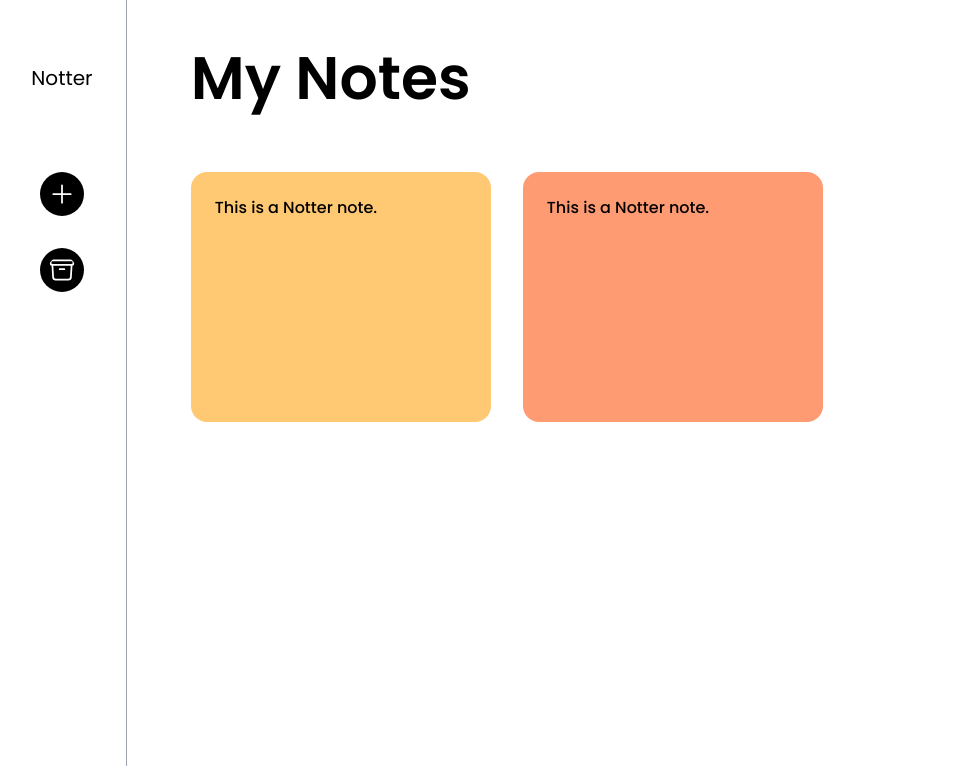
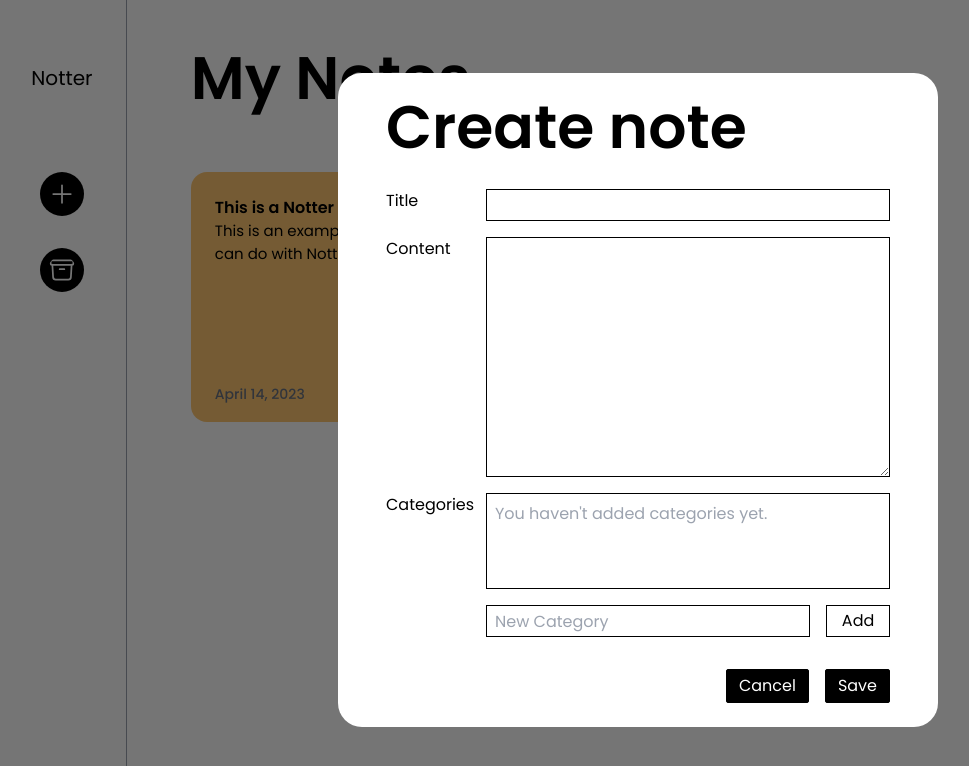
Before and after one commit to MartinMorici/ensolvers-challenge, a React (Vite) app: page / in a window 1280 px wide. Shown: the top 766 px of the page, without its empty margins (2-971 px from the left). Built offline with nearby package versions, Linux system fonts and the light colour scheme.

Commit message:
Finished add categories in AddNotes form

```diff
--- a/src/App.tsx
+++ b/src/App.tsx
@@ -1,4 +1,5 @@
 import './App.css';
+import AddNote from './components/AddNote';
 import Notes from './components/Notes';
 import Sidebar from './components/Sidebar';
 
@@ -8,6 +9,7 @@ function App() {
     <div className='App font-poppins flex'>
       <Sidebar/>
       <Notes/>
+      <AddNote/>
     </div>
   );
 }
--- /dev/null
+++ b/src/components/AddNote.tsx
@@ -0,0 +1,61 @@
+import { TagIcon, XMarkIcon  } from '@heroicons/react/24/solid'
+import { FormEvent, useRef, useState } from 'react'
+
+const AddNote = () => {
+    const [categories, setCategories] = useState<string[]>([])
+    const categorie = useRef<HTMLInputElement>(null)
+
+    const addCategorie = () => {
+        if(categorie.current!.value){
+            const newCategories = [...categories, categorie.current!.value]
+            setCategories(newCategories);
+        }
+        categorie.current!.value='';
+    }
+    const removeCategorie = (cat: string) => {
+        const newCategories = categories.filter((categ) => categ !== cat);
+        setCategories(newCategories);
+    }
+  return (
+    <div className='absolute inset-0 flex justify-center items-center bg-[#0000008a]'>
+        <form className='max-w-[600px] w-full bg-white  rounded-3xl py-6 px-12 '>
+            <h3 className='text-6xl font-semibold'>Create note</h3>
+            <div className='grid grid-cols-[100px_1fr] mt-8'>
+                <label htmlFor="title">Title</label>
+                <input className='px-2 h-8 border border-black' type="text" id='title' />
+            </div>
+            <div className='grid grid-cols-[100px_1fr] mt-4'>
+                <label htmlFor="content">Content</label>
+                <textarea className='px-2 py-1 border border-black h-60' id='content' />
+            </div>
+            <div className='grid grid-cols-[100px_1fr] mt-4'>
+                <label htmlFor="categories">Categories</label>
+                <div>
+                    <div className=' p-2 h-24 border border-black w-full flex flex-wrap gap-y-1 overflow-auto'>
+                        {categories.length <= 0 && <span className='text-gray-400'>You haven't added categories yet.</span> }
+                        {categories.map((cat)=> {
+                            return (
+                                <div className='flex gap-1 h-7 mr-3 items-center text-[15px] font-semibold border border-gray-500 p-2'>
+                                    <TagIcon className='w-3 text-black'/>
+                                    {cat}
+                                    <XMarkIcon onClick={() => {removeCategorie(cat)}} className=' cursor-pointer w-5 ml-1 text-red-600'/>
+                                </div>
+                            )
+                        })}
+                    </div>
+                    <div className='flex gap-4 mt-4' >
+                        <input ref={categorie} className='px-2 h-8 border border-black w-full' id='categories' type="text" placeholder='New Category' />
+                        <button className='w-20 border border-black' type='button' onClick={() => {addCategorie()}}>Add</button>
+                    </div>
+                </div>
+            </div>
+            <div className='flex mt-8 gap-4'>
+                <button className='ml-auto border border-black py-1 px-3 text-white bg-black rounded-sm'>Cancel</button>
+                <button className='border border-black py-1 px-3 text-white bg-black rounded-sm' type='submit'>Save</button>
+            </div>
+        </form>
+    </div>
+  )
+}
+
+export default AddNote
--- a/src/components/Notes.tsx
+++ b/src/components/Notes.tsx
@@ -1,13 +1,21 @@
-import React from 'react'
-
+import { PencilSquareIcon, ArchiveBoxArrowDownIcon,TrashIcon  } from '@heroicons/react/24/outline'
 const Notes = () => {
     // FFC872 FF9B73 B692FF 01D3FF E4EE8F
   return (
     <main className='pl-16 pt-12 w-full'>
         <h1 className='text-6xl font-semibold mb-16 '>My Notes</h1>
         <section className='flex flex-wrap gap-8 '>
-            <article className='font-poppins font-medium rounded-2xl max-w-[300px] min-h-[250px] p-6 min-h w-full bg-[#FFC872]'>
-                This is a Notter note.
+            <article className='relative flex flex-col font-poppins font-medium rounded-2xl max-w-[300px] min-h-[250px] p-6 min-h w-full bg-[#FFC872]'>
+                <h3 className='font-semibold'>This is a Notter note.</h3>
+                <p className='font-normal text-[15px]'>This is an example of what you can do with Notter.</p>
+                <div className=' relative mt-auto flex justify-between items-center gap-3 bottom-[-12px]'>
+                    <h3 className='text-sm text-gray-500'>April 14, 2023</h3>
+                    <div className='flex gap-2'>
+                        <PencilSquareIcon className='rounded-full w-8 h-8 p-[4px] bg-black text-white'/>
+                        <ArchiveBoxArrowDownIcon className='rounded-full w-8 h-8 p-[4px] bg-black text-white'/>
+                        <TrashIcon className='rounded-full w-8 h-8 p-[4px] bg-black text-red-300'/>
+                    </div>
+                </div>
             </article>
             <article className='font-poppins font-medium rounded-2xl max-w-[300px] min-h-[250px] p-6 min-h w-full bg-[#FF9B73]'>
                 This is a Notter note.
```
